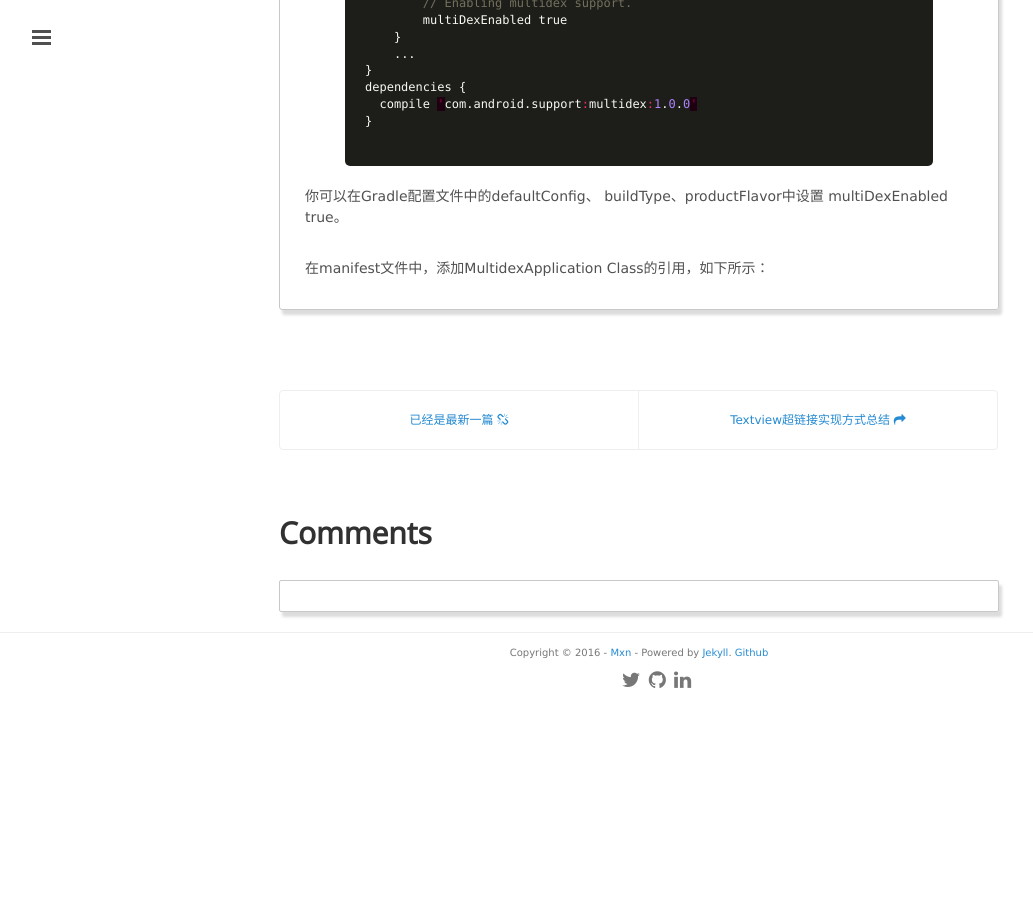
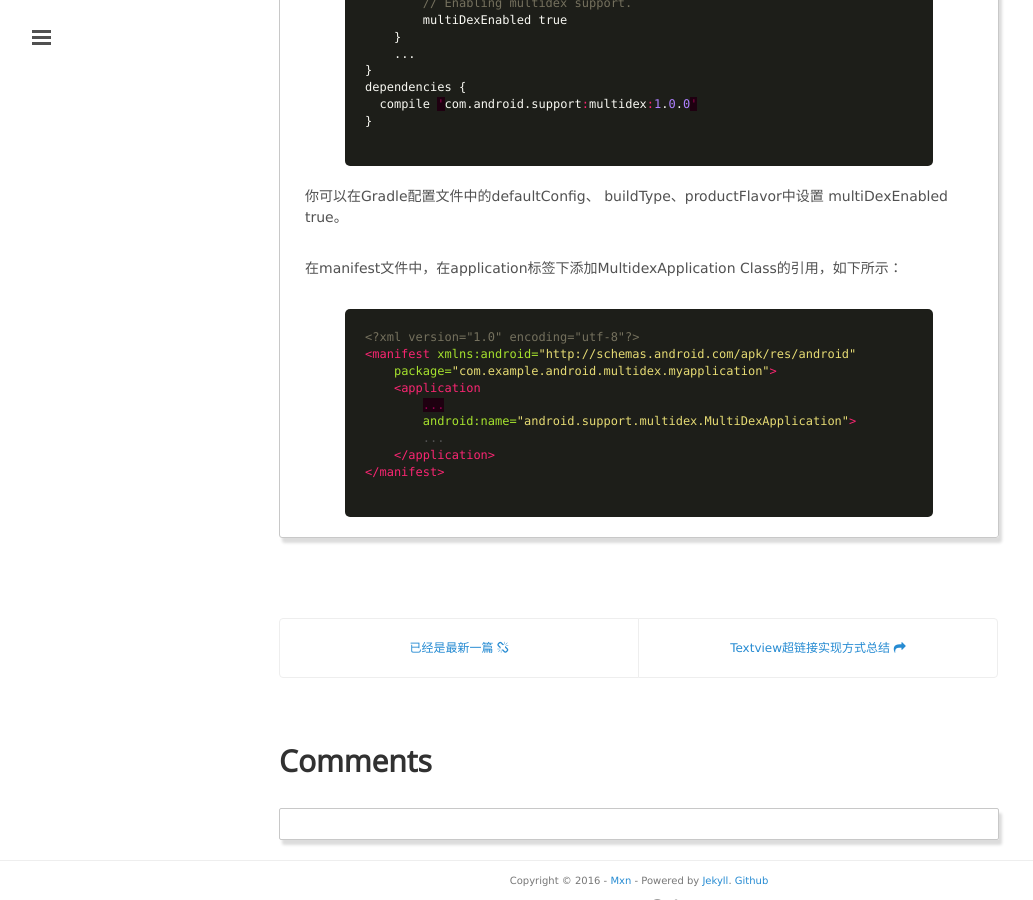
Before and after one commit to mxn21/mxn21.github.io, a Jekyll site: the page built from _posts/2016-2-25-android分包原理.md, in a window 1280 px wide and 900 px high, scrolled down 1005 px. Shown: the whole window, without its empty margins (1-1034 px from the left). Built offline with Jekyll 4.4.1, drawn with Linux system fonts in a browser that asks for light colours; Markdown is read by kramdown in place of the engine named in the settings; comment, search, counter and statistics services are not loaded; before the commit the page ends 1710 px from its top, so only the background shows below that.

Commit message:
23423432

```diff
--- a/_posts/2016-2-25-android分包原理.md
+++ b/_posts/2016-2-25-android分包原理.md
@@ -51,4 +51,16 @@
 
 你可以在Gradle配置文件中的defaultConfig、 buildType、productFlavor中设置 multiDexEnabled true。
 
-在manifest文件中，添加MultidexApplication Class的引用，如下所示：
+在manifest文件中，在application标签下添加MultidexApplication Class的引用，如下所示：
+
+	{% highlight xml  %}
+<?xml version="1.0" encoding="utf-8"?>
+<manifest xmlns:android="http://schemas.android.com/apk/res/android"
+    package="com.example.android.multidex.myapplication">
+    <application
+        ...
+        android:name="android.support.multidex.MultiDexApplication">
+        ...
+    </application>
+</manifest>
+	{% endhighlight %}
```
